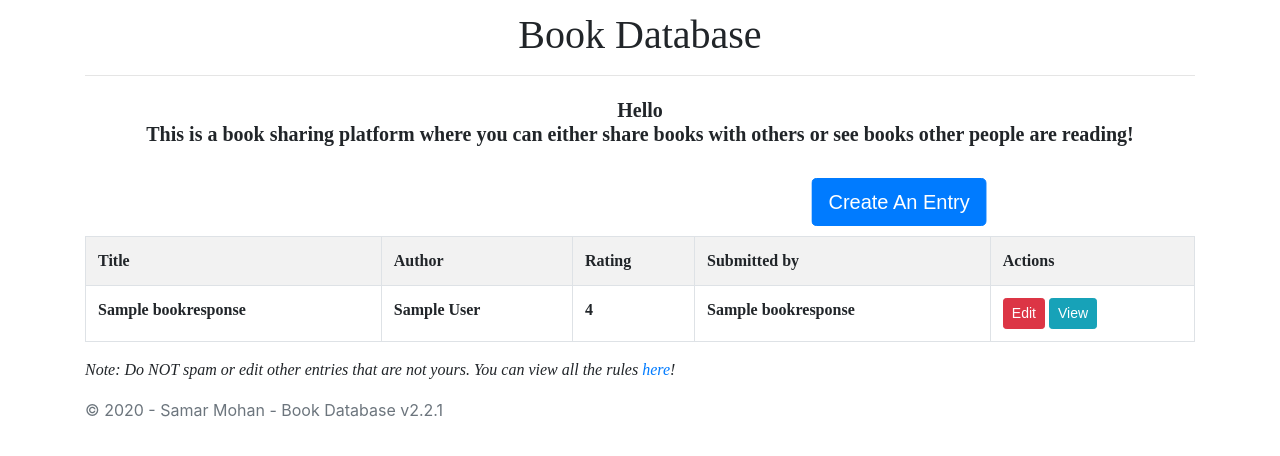
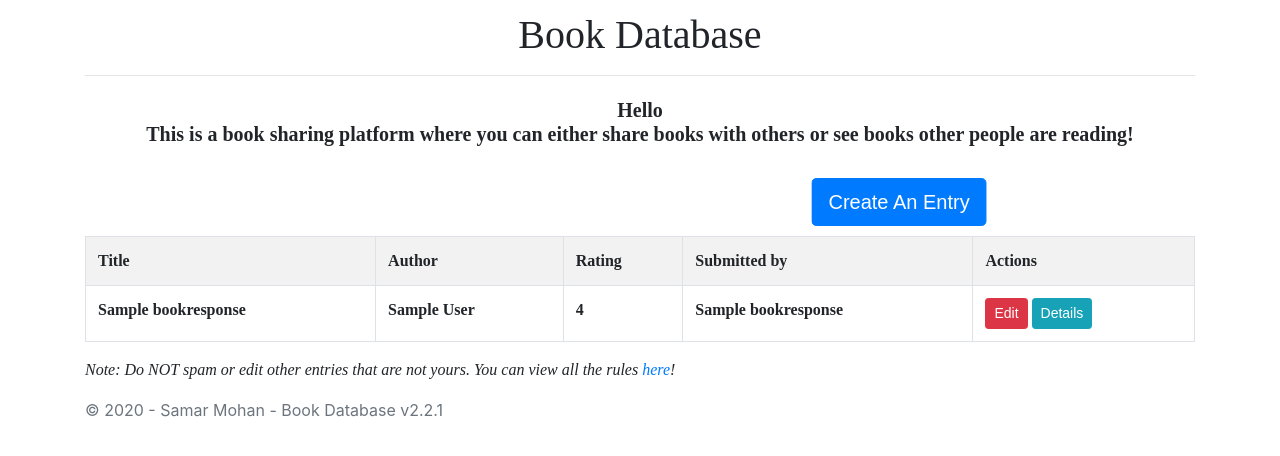
Before and after one commit to samarmohan/book-database, a Django app: page / in a window 1280 px wide. Shown: the part 56-512 px from the top of the page. Run offline with Django 3.2, Linux system fonts and the light colour scheme; tables that the repository leaves empty hold one stand-in row (values such as "Sample post"); lists and menus that the app fills with data are empty; some libraries are stand-ins or nearby versions.

Commit message:
Change url for updating from update to edit and change view button to details button

```diff
--- a/BookDatabase/urls.py
+++ b/BookDatabase/urls.py
@@ -21,7 +21,7 @@ from books.views import home_view, add_book_view, update_view, detail_view
 urlpatterns = [
     path('admin/', admin.site.urls),
     path('add-book/', add_book_view),
-    path('<title>/update', update_view),
+    path('<title>/edit', update_view),
     path('<title>/view', detail_view),
     path('', home_view)
 ]
--- a/templates/home.html
+++ b/templates/home.html
@@ -96,13 +96,13 @@
 				<th>
 					<a
 						class="btn btn-danger btn-sm"
-						href="{{ br.Title }}/update"
+						href="{{ br.Title }}/edit"
 						role="button"
 						>Edit</a
 					>
 
 					<a href="{{ br.Title }}/view" class="btn btn-info btn-sm"
-						>View</a
+						>Details</a
 					>
 				</th>
 			</tr>
```
